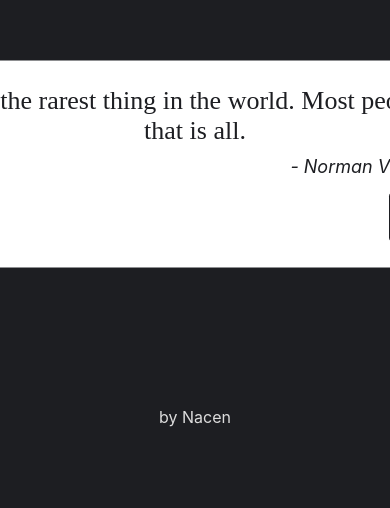
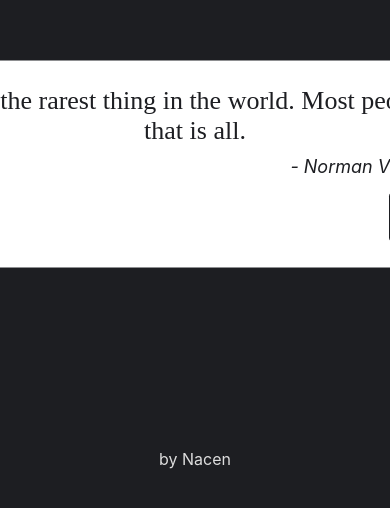
Before and after one commit to Nacen/Random-Quote-Generator, a React (Create React App) app: page / in a window 390 px wide. Shown: the part 258-766 px from the top of the page. Built offline with nearby package versions, Linux system fonts and the light colour scheme; a web font is replaced by a local one.

Commit message:
Added responsiveness to creator name

```diff
--- a/src/App.css
+++ b/src/App.css
@@ -8,3 +8,9 @@
     font-size: 1.6rem;
     color: #dddddd;
 }
+
+@media only screen and (max-width: 600px) {
+    .creator {
+        top: 85%;
+    }
+}
```
